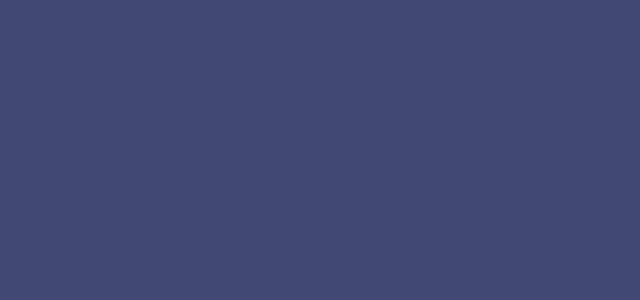
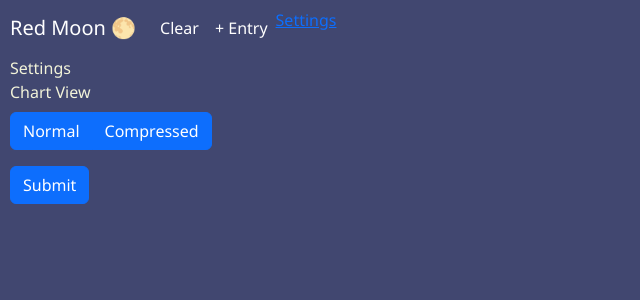
Before and after one commit to gracechin/red-moon, a React (Create React App) app: page /settings in a window 1280 px wide. Before the commit this address had no page. Shown: the top 300 px of the page, without its empty margins (0-640 px from the left). Built offline with nearby package versions, Linux system fonts and the light colour scheme.

Commit message:
Settings page and compressed chart view

```diff
--- a/src/App.js
+++ b/src/App.js
@@ -2,6 +2,7 @@ import React from "react";
 import { BrowserRouter, Routes, Route } from "react-router-dom";
 import Layout from "./pages/Layout.js";
 import Home from "./pages/Home.js";
+import Settings from "./pages/Settings.js";
 
 // Bootstrap CSS & Bundle JS
 import "bootstrap/dist/css/bootstrap.min.css";
@@ -13,6 +14,7 @@ function App() {
       <Routes>
         <Route path="/" element={<Layout />}>
           <Route index element={<Home />} />
+          <Route path="settings" element={<Settings />} />
         </Route>
       </Routes>
     </BrowserRouter>
--- a/src/components/Modal.js
+++ b/src/components/Modal.js
@@ -37,15 +37,13 @@ export function PeriodEntryModal({
   const isAddNewMode = mode === PERIOD_ENTRY_MODE.NEW;
   const defDate = defaultData.Date;
   const defSituation = (!isAddNewMode && defaultData.Situation) || "Dry";
-  console.log(defSituation, defaultData);
   function handleSubmit(e) {
     e.preventDefault(); // Prevent the browser from reloading the page
     const form = e.target;
     const formData = new FormData(form);
     const formJson = Object.fromEntries(formData.entries());
-    console.log(formJson);
-    // storeEntry({ ...defaultData, ...formJson });
-    // onSubmit && onSubmit();
+    storeEntry({ ...defaultData, ...formJson });
+    onSubmit && onSubmit();
   }
 
   return (
--- a/src/components/NavBar.js
+++ b/src/components/NavBar.js
@@ -1,11 +1,12 @@
 import React from "react";
 import { Nav, Navbar } from "react-bootstrap";
+import { Link } from "react-router-dom";
 
 function NavBar({ onReset, onAdd }) {
   return (
     <>
       <Navbar>
-        <Navbar.Brand href="#home" style={{ color: "white" }}>
+        <Navbar.Brand href="/" style={{ color: "white" }}>
           Red Moon 🌕
         </Navbar.Brand>
         <Nav>
@@ -15,6 +16,7 @@ function NavBar({ onReset, onAdd }) {
           <Nav.Link style={{ color: "white" }} onClick={onAdd}>
             + Entry
           </Nav.Link>
+          <Link to="/settings">Settings</Link>
         </Nav>
       </Navbar>
     </>
--- a/src/pages/Home.js
+++ b/src/pages/Home.js
@@ -1,6 +1,10 @@
 import React, { useState } from "react";
-import { Container, Button } from "react-bootstrap";
-import { clearStoredEntries, getStoredEntries } from "../utils/dataStorage";
+import { Button } from "react-bootstrap";
+import {
+  clearStoredEntries,
+  getStoredEntries,
+  getSettings,
+} from "../utils/dataStorage";
 import {
   PERIOD_ENTRY_MODE,
   PeriodEntryModal,
@@ -8,19 +12,21 @@ import {
 } from "../components/Modal.js";
 import { PeriodChart } from "../components/Chart";
 import NavBar from "../components/NavBar";
+import { CHART_VIEW_OPTIONS, CHART_VIEW_KEY } from "../utils/constants";
 
 function HomePage() {
   const [showEntryModal, setShowEntryModal] = useState(false);
   const [showDeleteConfirmModal, setShowDeleteConfirmModal] = useState(false);
   const [selectedColumn, setSelectedColumn] = useState(-1);
   const [entries, setEntries] = useState(getStoredEntries());
+  const settings = getSettings();
 
   const refreshData = () => {
     setEntries(getStoredEntries());
   };
 
   return (
-    <Container>
+    <div className="wrapper">
       <NavBar
         onReset={() => setShowDeleteConfirmModal(true)}
         onAdd={() => {
@@ -34,6 +40,9 @@ function HomePage() {
           setSelectedColumn(colIdx);
           setShowEntryModal(true);
         }}
+        compressed={
+          settings[CHART_VIEW_KEY] == CHART_VIEW_OPTIONS.COMPRESSED.name
+        }
       />
       <PeriodEntryModal
         show={showEntryModal}
@@ -66,7 +75,7 @@ function HomePage() {
           Delete
         </Button>
       </SimpleModal>
-    </Container>
+    </div>
   );
 }
 
--- /dev/null
+++ b/src/pages/Settings.js
@@ -0,0 +1,53 @@
+import React from "react";
+import { useNavigate } from "react-router-dom";
+
+import NavBar from "../components/NavBar";
+import { Form, Button, ToggleButton, ToggleButtonGroup } from "react-bootstrap";
+import { saveSettings, getSettings } from "../utils/dataStorage";
+import { CHART_VIEW_OPTIONS, CHART_VIEW_KEY } from "../utils/constants";
+
+function SettingsPage() {
+  const navigate = useNavigate();
+  const defSettings = getSettings();
+
+  function handleSubmit(e) {
+    e.preventDefault(); // Prevent the browser from reloading the page
+    const form = e.target;
+    const formData = new FormData(form);
+    const formJson = Object.fromEntries(formData.entries());
+    saveSettings(formJson);
+    navigate("/");
+  }
+  return (
+    <div className="wrapper">
+      <NavBar />
+      <div>Settings</div>
+      <Form method="post" onSubmit={handleSubmit}>
+        <Form.Group className="mb-3" controlId="formSituation">
+          <Form.Label>Chart View</Form.Label>
+          <br />
+          <ToggleButtonGroup
+            type="radio"
+            name={CHART_VIEW_KEY}
+            defaultValue={defSettings[CHART_VIEW_KEY]}
+          >
+            {Object.values(CHART_VIEW_OPTIONS).map((opt, idx) => (
+              <ToggleButton
+                key={idx}
+                id={`tbg-btn-${opt.name}`}
+                value={opt.name}
+              >
+                {opt.name}
+              </ToggleButton>
+            ))}
+          </ToggleButtonGroup>
+        </Form.Group>
+        <Button variant="primary" type="submit">
+          Submit
+        </Button>
+      </Form>
+    </div>
+  );
+}
+
+export default SettingsPage;
--- a/src/styles.less
+++ b/src/styles.less
@@ -39,7 +39,9 @@ html, body, #app {
   padding: 50px 15%;
   width: 100%;
 }
-
+.wrapper {
+  margin: 0 10px
+}
 .Graph {
   display: flex;
   width: 100%;
@@ -111,13 +113,13 @@ html, body, #app {
       left: 0;
 
       .dot {
-        .circleMixin(6px, 4px solid @graphLineColor);
+        .circleMixin(4px, 1px solid @graphLineColor);
         position: absolute;
         transition: opacity 0.3s ease-out;
         background: @graphLineColor;
 
         &.active {
-          .circleMixin(6px, 4px solid @dotOutlineColor);
+          .circleMixin(4px, 1px solid @dotOutlineColor);
           background: @dotColor;
         }
       }
@@ -184,11 +186,11 @@ html, body, #app {
   }
 }
 
-.modal-content {
-  background-color: @backgroundColor;
+  .modal-content {
+    background-color: @backgroundColor;
 
-  .btn {
-    background-color: @backgroundColor;
-    border: 1px solid white;
+    .btn {
+      background-color: @backgroundColor;
+      border: 1px solid white;
   }
 }
--- a/src/utils/constants.js
+++ b/src/utils/constants.js
@@ -24,3 +24,14 @@ export const DAILY_SITUATION_OPTIONS = {
     icon: "🩸🩸",
   },
 };
+
+export const CHART_VIEW_KEY = "Chart view";
+
+export const CHART_VIEW_OPTIONS = {
+  NORMAL: { name: "Normal" },
+  COMPRESSED: { name: "Compressed" },
+};
+
+export const DEFAULT_SETTINGS = {
+  CHART_VIEW_KEY: CHART_VIEW_OPTIONS.NORMAL.name,
+};
--- a/src/utils/dataStorage.js
+++ b/src/utils/dataStorage.js
@@ -5,7 +5,10 @@ import {
   newDateByDiff,
 } from "../utils/dateTime";
 import { range } from "../utils/utils";
+import { DEFAULT_SETTINGS } from "../utils/constants";
+
 const DATA_ENTRIES_KEY = "Entries";
+const SETTINGS_KEY = "Settings";
 
 export const getStored = (key) => JSON.parse(localStorage.getItem(key));
 
@@ -39,6 +42,14 @@ export const storeEntries = (entries) => {
   localStorage.setItem(DATA_ENTRIES_KEY, JSON.stringify(sortedEntries));
 };
 
+export const getSettings = () => getStored(SETTINGS_KEY) || DEFAULT_SETTINGS;
+export const saveSettings = (settings) => {
+  localStorage.setItem(
+    SETTINGS_KEY,
+    JSON.stringify({ ...getSettings(), ...settings })
+  );
+};
+
 export const storeEntry = (entry) => {
   var entries = getStoredEntries() || [];
   if (entries.map((e) => e.Date).includes(entry.Date)) {
```
Also changed, not shown: src/components/Chart.js (+60 -25 lines).
